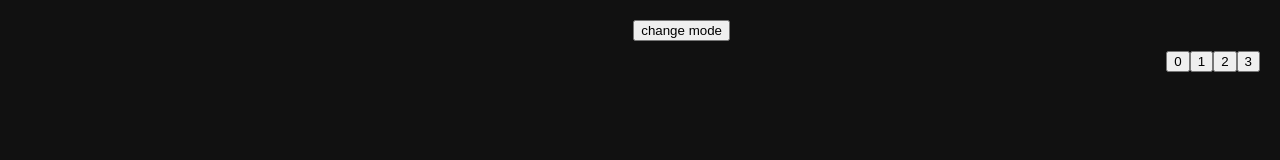
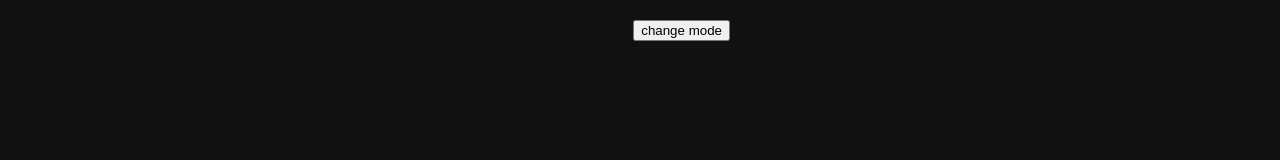
Before and after one commit to ryuken73/news-preview, a React (Create React App) app: page / in a window 1280 px wide. Shown: the top 160 px of the page. Built offline with nearby package versions, Linux system fonts and the light colour scheme.

Commit message:
refactor: remove unused

```diff
--- a/src/App.js
+++ b/src/App.js
@@ -3,7 +3,6 @@ import React from 'react';
 import Slide3D from './Components/Slide3D';
 import TinderCards from './Components/TinderCards';
 import styled from 'styled-components';
-import usePrevious from './hooks/usePrevious';
 
 const Container = styled.div`
   background-color: #111;
@@ -20,13 +19,6 @@ const ModeSelectBtn = styled.button`
   top: 20px;
   right: 20px;
 `
-const Buttons = styled.div`
-  position: absolute;
-  z-index: 99;
-  top: 50px;
-  right: 20px;
-`
-
 const db = [
   {id: 0, title: '한파', src: 'http://commondatastorage.googleapis.com/gtv-videos-bucket/sample/ForBiggerJoyrides.mp4'},
   {id: 1, title: '겨울', src: 'http://commondatastorage.googleapis.com/gtv-videos-bucket/sample/ForBiggerFun.mp4'},
@@ -38,16 +30,8 @@ const db = [
 
 function App() {
   const [mode, setMode] = React.useState('slide');
-  const [active3DPlayer, setActive3DPlayer] = React.useState(0);
   const containerRef = React.useRef();
-  const oldPlayerId = usePrevious(active3DPlayer);
-  console.log(active3DPlayer, oldPlayerId);
-  const eventByClickBtn = oldPlayerId !== undefined && oldPlayerId !== active3DPlayer;
 
-  const onClickBtn = React.useCallback((event) => {
-    const index = event.target.id;
-    setActive3DPlayer(parseInt(index));
-  }, [])
   const onClickModeSelectBtn = React.useCallback(() => {
     setMode(mode => {
       return mode === 'tinder' ? 'slide' : 'tinder';
@@ -55,11 +39,6 @@ function App() {
   }, [])
   return (
     <div className="App">
-      <Buttons>
-        {db.map((item, i) => (
-          <button key={item.id} id={i} onClick={onClickBtn}>{i}</button>
-        ))}
-      </Buttons>
       <Container ref={containerRef}>
         {mode === 'tinder' && (
           <TinderCards
@@ -71,8 +50,6 @@ function App() {
           <Slide3D
             db={db}
             parentRef={containerRef}
-            eventByClickBtn={eventByClickBtn}
-            active3DPlayerIndex={active3DPlayer}
           >
           </Slide3D>
         )}
```
Also changed, not shown: src/Components/Slide3D/index.js (+1 -76 lines).
